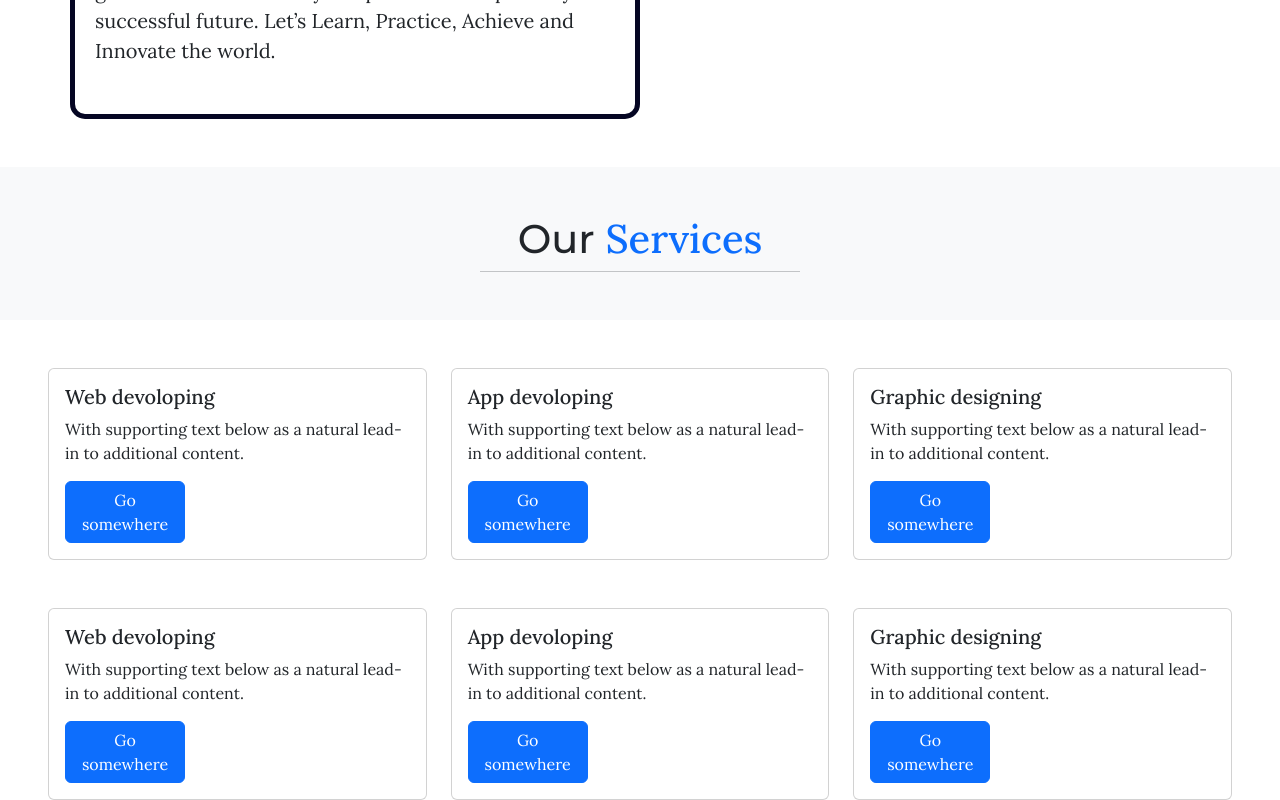
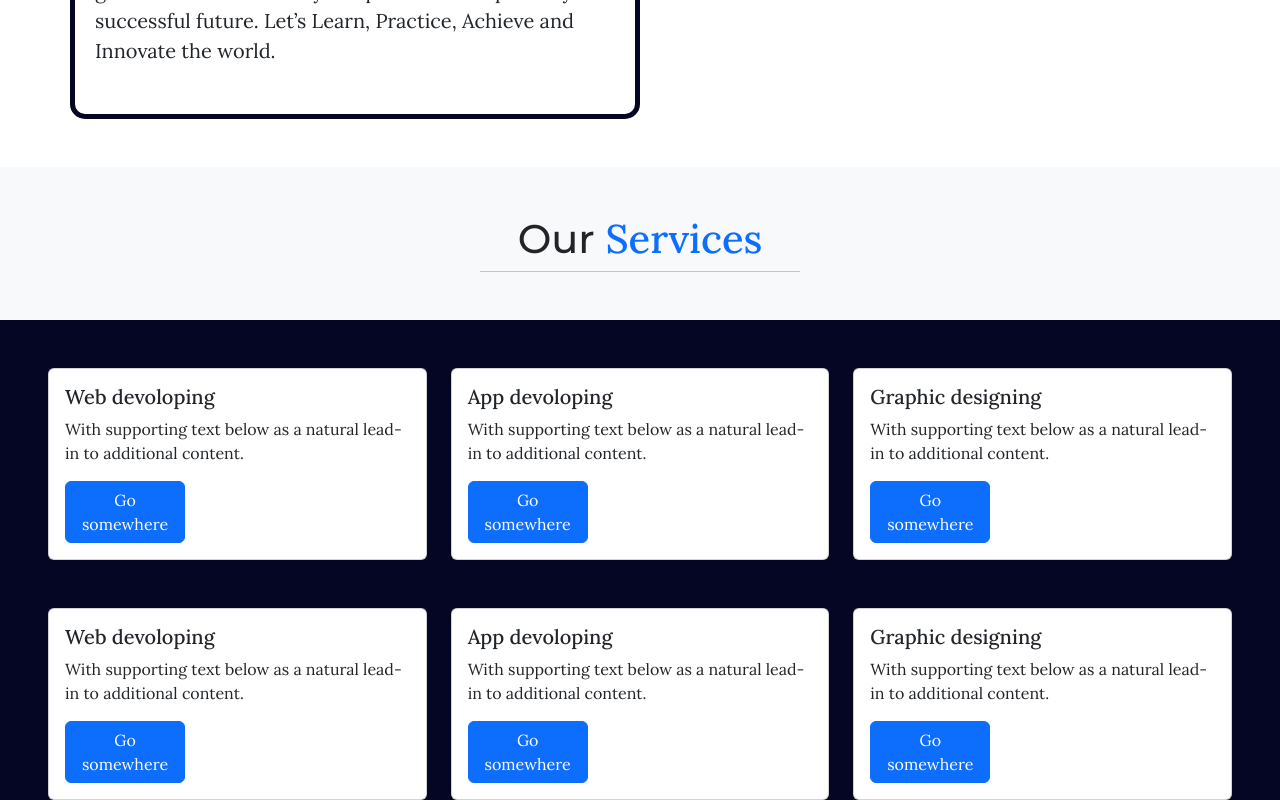
Before and after one commit to Raihaan-riswan/Cousre, a plain HTML site: page index.html in a window 1280 px wide. Shown: the part 1610-2410 px from the top of the page. Drawn offline with nearby package versions, Linux system fonts and the light colour scheme.

Commit message:
update files

```diff
--- a/css/style.css
+++ b/css/style.css
@@ -168,6 +168,9 @@ ul li:hover{
     background: #372053;
     border-radius: 15px;
 }
+.services{
+    background: #050623;
+}
 @keyframes hai{
     0%{
         height: 0vh;
```
